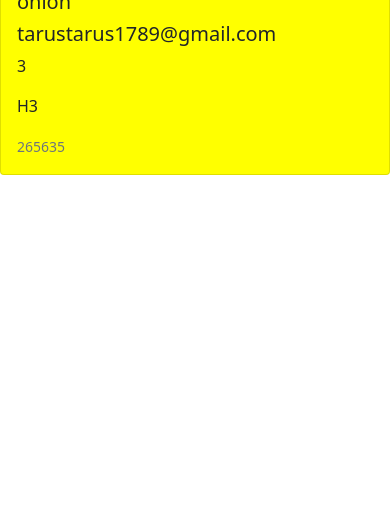
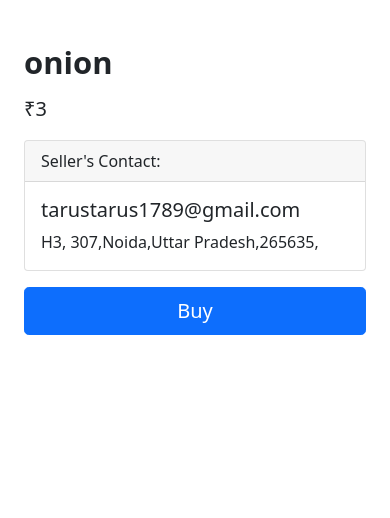
Before and after one commit to Tanuj1789/abdveg, a Django app: page /productView/2 in a window 390 px wide. Shown: the part 326-844 px from the top of the page. Run offline with Django 3.2, Linux system fonts and the light colour scheme; a user stored in the database is signed in; data comes from the database, SQL or seed files in the repository; both versions use the stored data as it was after the commit; some libraries are stand-ins or nearby versions.

Commit message:
overall improvement

```diff
--- a/abdveggies/settings.py
+++ b/abdveggies/settings.py
@@ -158,6 +158,7 @@ SOCIALACCOUNT_PROVIDERS = {
 
 SITE_ID = 4
 
+
 LOGIN_REDIRECT_URL = '/'
 LOGOUT_REDIRECT_URL = '/'
 
--- a/mart/urls.py
+++ b/mart/urls.py
@@ -11,6 +11,7 @@ urlpatterns = [
     path("contact",views.contact, name="contact"),
     path("login",views.login, name="login"),
     path("sellVeg",views.sellVeg, name="sellVeg"),
+    path("buyVeg",views.buyVeg, name="buyVeg"),
     path('productView/<int:pid>',views.productView, name="productView"),
     path('logout/', LogoutView.as_view()),
 
--- a/mart/views.py
+++ b/mart/views.py
@@ -72,3 +72,7 @@ def productView(request,pid):
     product = SellVeg.objects.get(id=pid)
     context = {'product': product}
     return render(request,'../templates/productView.html',context)
+
+def buyVeg(request):
+    products = SellVeg.objects.all()
+    return render(request,'../templates/buyVeg.html',{'products': products})
--- a/templates/base.html
+++ b/templates/base.html
@@ -35,10 +35,10 @@
             Services
           </a>
           <ul class="dropdown-menu" aria-labelledby="navbarDropdown">
-            <li><a class="dropdown-item" href="/service">Buy Vegetables</a></li>
+            <li><a class="dropdown-item" href="/buyVeg">Buy Vegetables</a></li>
             <li><a class="dropdown-item" href="/sellVeg">Sell Vegetables</a></li>
             <li><hr class="dropdown-divider"></li>
-            <li><a class="dropdown-item" href="/advancedBooking">Advance Booking</a></li>
+
           </ul>
         </li>
                 <li class="">
@@ -46,10 +46,17 @@
         </li>
       </ul>
       <div class="d-flex">
+
         <ul class="navbar-nav me-auto mb-2 mb-lg-0">
-        <li class="nav-item">
-          <a class="nav-link active" aria-current="page" href="/login">Login</a>
-        </li>
+        {% if user.is_anonymous %}
+          <li class="nav-item">
+            <a class="nav-link active" aria-current="page" href="/login">Login</a>
+          </li>
+        {%else%}
+          <li class="nav-item">
+           <b><a class="nav-link active" aria-current="page" href="/login" style="color:8a898d;">{{user.username}}' s Profile</a></b>
+          </li>
+        {%endif%}
         <li class="nav-item">
           <a class="nav-link active" aria-current="page" href="/logout">Logout</a>
         </li>
--- a/templates/index.html
+++ b/templates/index.html
@@ -39,7 +39,7 @@
     <img src="https://source.unsplash.com/1600x600/?vegetables/{{product.name}}" class="card-img-top" alt="...">
     <div class="card-body">
         <p class="card-text">{{product.name}}</p>
-        <p class="card-text">{{product.price}}</p>
+        <p class="card-text">₹{{product.price}}</p>
       <div class="d-flex justify-content-between align-items-center">
           <div class="btn-group">
               <a href="productView/{{product.id}}" class="btn btn-primary">View</a>
--- a/templates/productView.html
+++ b/templates/productView.html
@@ -3,20 +3,31 @@
 {% block title %}Product{% endblock title %}
 
 {% block body %}
-<div class="card mb-3" style="min-height:100%; background:yellow;">
-  <div class="row g-0">
-    <div class="col-md-4">
-      <img src="https://source.unsplash.com/1600x1000/?vegetables/{{product.name}}" class="img-fluid rounded-start" alt="...">
-    </div>
-    <div class="col-md-8">
-      <div class="card-body">
-        <h5 class="card-title">{{product.name}}</h5>
-        <h5 class="card-title">{{product.email}}</h5>
-        <p class="card-text">{{product.price}}</p>
-        <p class="card-text">{{product.addr}}</p>
-        <p class="card-text"><small class="text-muted">{{product.zip}}</small></p>
+
+<div class="container col-xxl-8 px-4 py-5">
+    <div class="row flex-lg-row-reverse align-items-center g-5 py-5">
+      <div class="col-10 col-sm-8 col-lg-6">
+        <img src="https://source.unsplash.com/1600x1000/?vegetables/{{product.name}}" class="d-block mx-lg-auto img-fluid" alt="Bootstrap Themes" width="700" height="500" loading="lazy">
+      </div>
+      <div class="col-lg-6">
+        <h1 class="display-5 fw-bold lh-1 mb-3">{{product.name}}</h1>
+        <p class="lead">₹{{product.price}}</p>
+        <div class="card mb-3">
+          <div class="card-header">
+            Seller's Contact:
+          </div>
+          <div class="card-body">
+            <h5 class="card-title">{{product.email}}</h5>
+            <p class="card-text">{{product.addr}}, {{product.addr1}},{{product.city}},{{product.state}},{{product.zip}},
+            </p>
+          </div>
+        </div>
+        <div class="d-grid gap-2 d-md-flex justify-content-md-start">
+          <button type="button" class="btn btn-primary btn-lg px-4 me-md-2">Buy</button>
+
+        </div>
       </div>
     </div>
   </div>
-</div>
+
 {% endblock body %}
```
Also changed, not shown: templates/about.html (+27 -1 lines), templates/buyVeg.html (added, +25 -0 lines), db.sqlite3.
